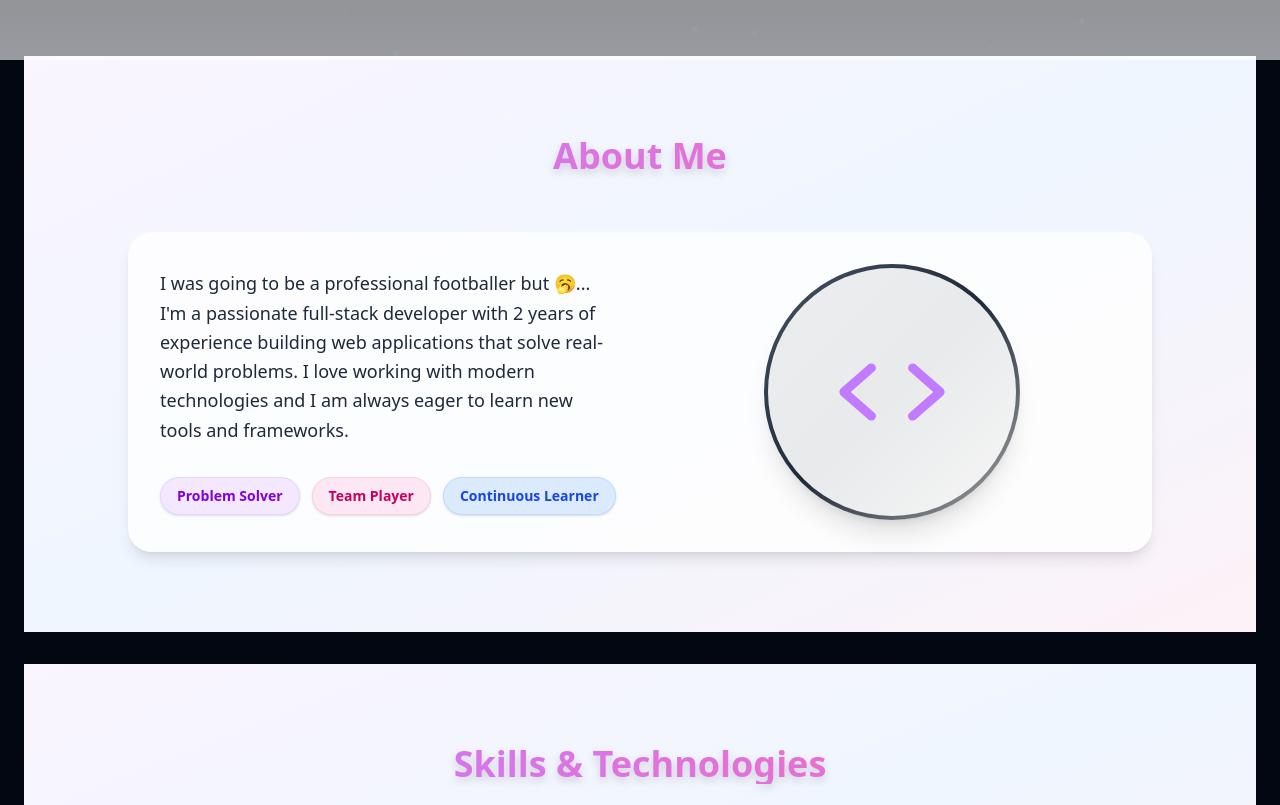
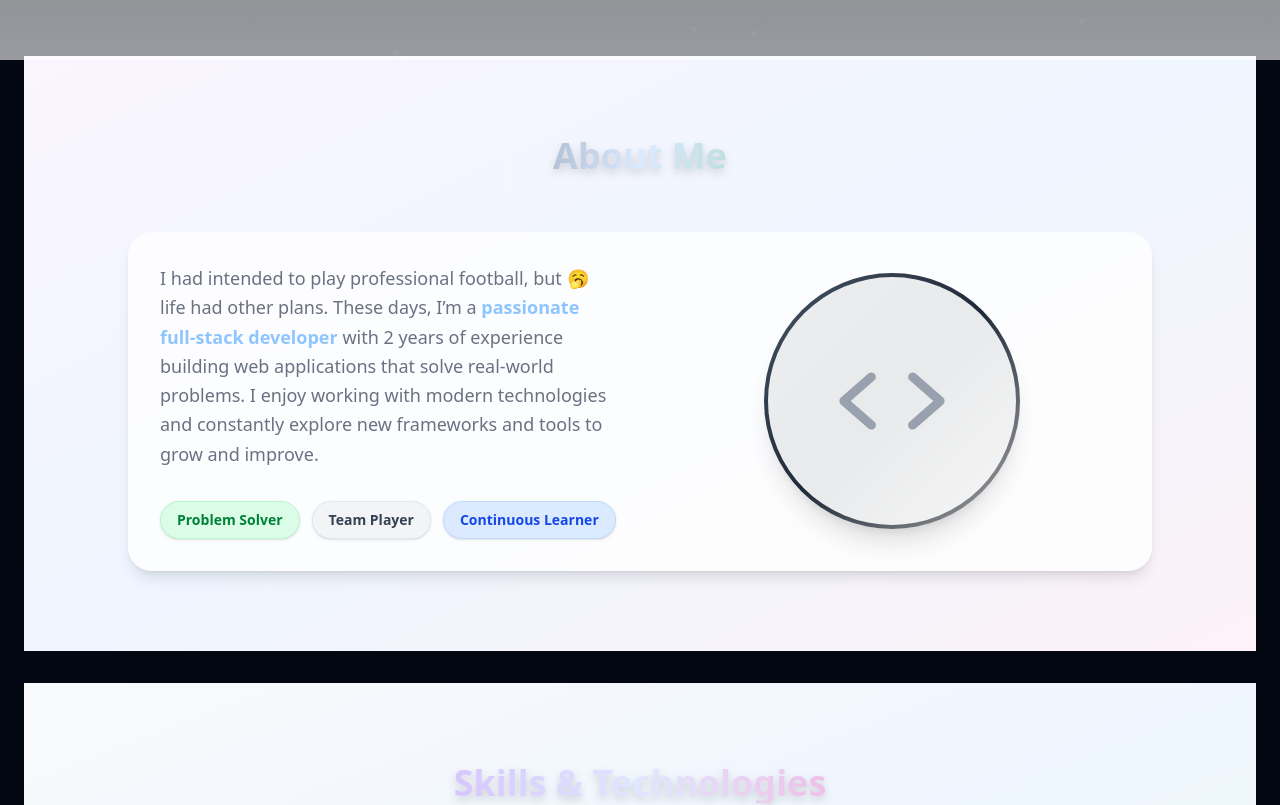
Before and after one commit to YMnooneMJ/YMnooneMJ-Portfolio, a React (Vite) app: page / in a window 1280 px wide. Shown: the part 740-1545 px from the top of the page. Built offline with nearby package versions, Linux system fonts and the light colour scheme.

Commit message:
Refactor import paths for Skills component and enhance About section styling

```diff
--- a/src/main.tsx
+++ b/src/main.tsx
@@ -6,7 +6,7 @@ import Home from "./pages/Home.tsx";
 import Projects from "./pages/Projects.tsx";
 import Contact from "./pages/Contact.tsx";
 import About from "./pages/About.tsx";
-import Skills from "./components/Skills.tsx";
+import Skills from "./pages/Skills.tsx";
 
 const router = createBrowserRouter([
   {
--- a/src/pages/About.tsx
+++ b/src/pages/About.tsx
@@ -15,24 +15,33 @@ const About = () => {
       >
         <h2
           id="about-heading"
-          className="text-4xl font-bold text-center mb-14 bg-gradient-to-r from-purple-400 to-pink-400 bg-clip-text text-transparent drop-shadow-lg"
+          className="text-4xl font-bold text-center mb-14 bg-gradient-to-r from-gray-900 via-blue-100 to-green-600 bg-clip-text text-transparent drop-shadow-lg"
         >
           About Me
         </h2>
         <div className="grid md:grid-cols-2 gap-12 items-center bg-white/80 dark:bg-gray-800 rounded-3xl shadow-lg p-8">
-          <div className="space-y-6">
-            <p className="text-lg leading-relaxed text-gray-800 dark:text-gray-200">
-              I was going to be a professional footballer but 🥱... I'm a
-              passionate full-stack developer with 2 years of experience
-              building web applications that solve real-world problems. I love
-              working with modern technologies and I am always eager to learn
-              new tools and frameworks.
-            </p>
+          <div className="space-y-6 text-2xl md:text-3xl text-gray-500 dark:text-gray-200">
+            <motion.p
+              className="text-lg leading-relaxed"
+              initial={{ opacity: 0, y: 30 }}
+              whileInView={{ opacity: 1, y: 0 }}
+              viewport={{ once: true, amount: 0.3 }}
+              transition={{ duration: 0.8, ease: "easeOut" }}
+            >
+              I had intended to play professional football, but 🥱 life had
+              other plans. These days, I’m a{" "}
+              <span className="font-semibold text-blue-300">
+                passionate full-stack developer
+              </span>{" "}
+              with 2 years of experience building web applications that solve
+              real-world problems. I enjoy working with modern technologies and
+              constantly explore new frameworks and tools to grow and improve.
+            </motion.p>
             <div className="flex flex-wrap gap-3 pt-2">
-              <span className="px-4 py-2 bg-purple-100 dark:bg-purple-900 text-purple-700 dark:text-purple-200 rounded-full border border-purple-200 dark:border-purple-800 text-sm font-semibold shadow-sm">
+              <span className="px-4 py-2 bg-green-100 dark:bg-green-700 text-green-700 dark:text-green-200 rounded-full border border-green-200 dark:border-green-800 text-sm font-semibold shadow-sm">
                 Problem Solver
               </span>
-              <span className="px-4 py-2 bg-pink-100 dark:bg-pink-900 text-pink-700 dark:text-pink-200 rounded-full border border-pink-200 dark:border-pink-800 text-sm font-semibold shadow-sm">
+              <span className="px-4 py-2 bg-gray-100 dark:bg-gray-900 text-gray-700 dark:text-gray-200 rounded-full border border-gray-200 dark:border-gray-300 text-sm font-semibold shadow-sm">
                 Team Player
               </span>
               <span className="px-4 py-2 bg-blue-100 dark:bg-blue-900 text-blue-700 dark:text-blue-200 rounded-full border border-blue-200 dark:border-blue-800 text-sm font-semibold shadow-sm">
@@ -47,7 +56,7 @@ const About = () => {
                 role="img"
                 aria-label="Code icon representing programming skills"
               >
-                <IoCode size={110} className="text-purple-400" />
+                <IoCode size={110} className="text-gray-400" />
               </div>
             </div>
           </div>
--- a/src/pages/Home.tsx
+++ b/src/pages/Home.tsx
@@ -4,7 +4,7 @@ import { Typewriter } from "react-simple-typewriter";
 import { FaChevronDown, FaGithub, FaLinkedin } from "react-icons/fa";
 import { FaXTwitter } from "react-icons/fa6";
 import { MdEmail } from "react-icons/md";
-import Skills from "../components/Skills";
+import Skills from "./Skills";
 import About from "./About";
 import Projects from "./Projects";
 import Contact from "./Contact";
--- a/src/pages/Projects.tsx
+++ b/src/pages/Projects.tsx
@@ -48,7 +48,7 @@ const Projects = () => {
         transition={{ duration: 0.6, ease: "easeOut" }}
         className="max-w-5xl mx-auto"
       >
-        <h2 className="text-3xl font-bold mb-10 text-center text-purple-700 dark:text-purple-300">
+        <h2 className="text-3xl font-bold mb-10 text-center text-purple-600 dark:text-purple-300">
           Projects
         </h2>
         <div className="grid gap-8 sm:grid-cols-2 lg:grid-cols-3">
--- a/src/components/Skills.tsx
+++ b/src/pages/Skills.tsx
@@ -37,7 +37,7 @@ const skills = [
 
 const Skills = () => {
   return (
-    <div className="py-20 px-4 bg-gradient-to-br from-purple-50 via-blue-50 to-pink-50 dark:from-gray-900 dark:via-gray-950 dark:to-gray-900">
+    <div className="py-20 px-4 bg-gradient-to-br from-gray-50 via-blue-50 to-green-50 dark:from-gray-900 dark:via-gray-950 dark:to-gray-900">
       <motion.section
         id="skills"
         initial={{ opacity: 0, y: 20 }}
@@ -46,7 +46,7 @@ const Skills = () => {
         transition={{ duration: 0.6, ease: "easeOut" }}
         className="max-w-6xl mx-auto"
       >
-        <h2 className="text-4xl font-bold text-center mb-16 bg-gradient-to-r from-purple-400 to-pink-400 bg-clip-text text-transparent drop-shadow-lg">
+        <h2 className="text-4xl font-bold text-center mb-16 bg-gradient-to-r from-purple-400 via-indigo-100 to-pink-400 bg-clip-text text-transparent drop-shadow-lg">
           Skills & Technologies
         </h2>
         <div className="grid md:grid-cols-2 lg:grid-cols-3 gap-10 place-items-center">
```
